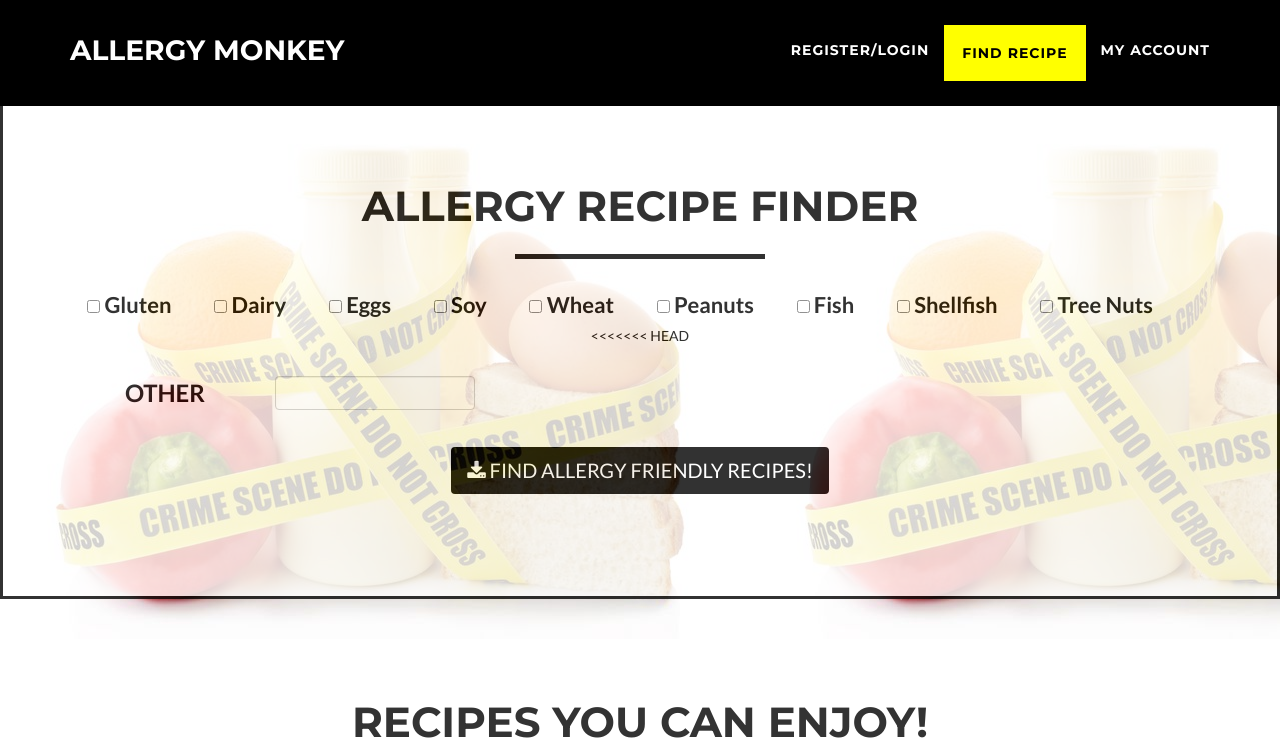
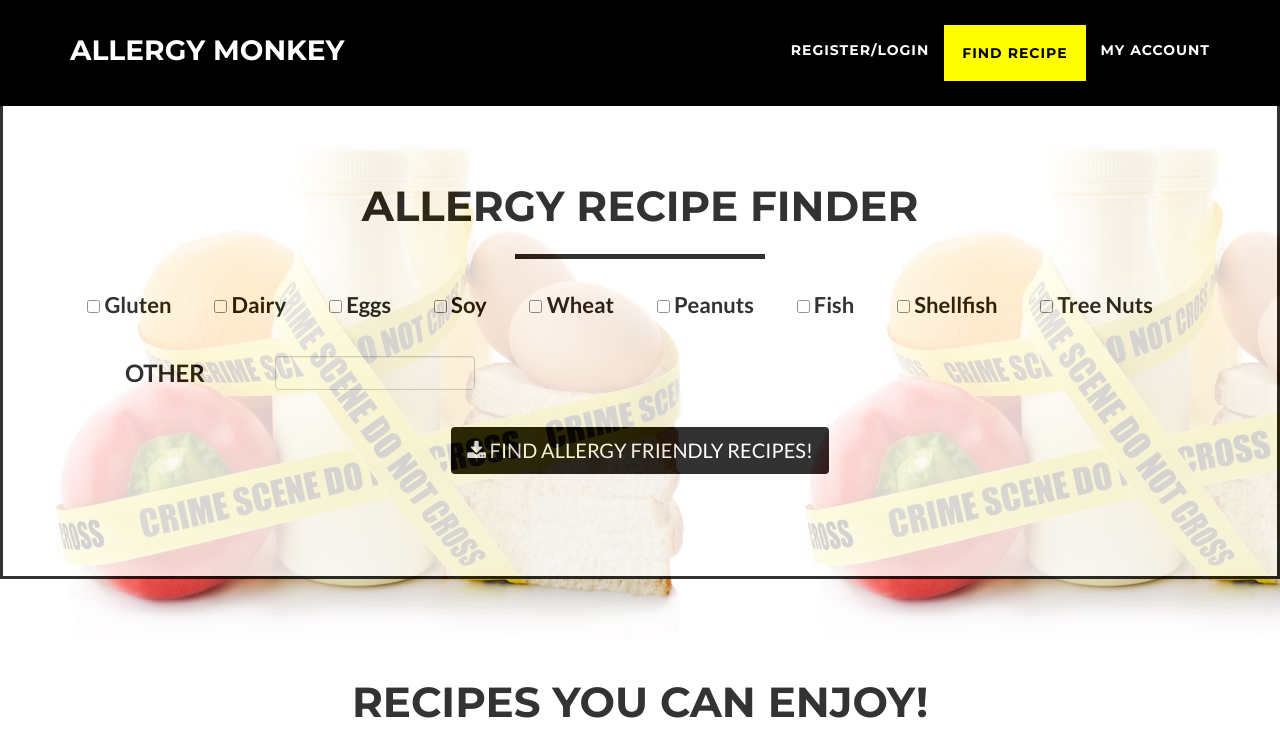
Before and after one commit to VisDPT/Project2, a PHP site: page /findRecipe.html in a window 1280 px wide. Shown: the top 747 px of the page. Run offline with PHP 8.4, Linux system fonts and the light colour scheme; some libraries are stand-ins or nearby versions.

Commit message:
merge conflict Resolved

```diff
--- a/views/startbootstrapTemplate/css/ourEdits.css
+++ b/views/startbootstrapTemplate/css/ourEdits.css
@@ -47,7 +47,6 @@ body {
 #userLeftSide {
     border: 5px groove yellow;
     height: 258px;
-
     /* width: 45%;*/
 }
 
--- a/views/startbootstrapTemplate/findRecipe.html
+++ b/views/startbootstrapTemplate/findRecipe.html
@@ -115,7 +115,7 @@
                 <label class="form-checkbox-inline">
                             <input class="form-check-input" type="checkbox" value="treeNuts" id="treeNuts"> Tree Nuts
                             </label>
-                <<<<<<< HEAD <!-- Input area ROW-->
+                <!-- Input area ROW-->
                 <div class="row">
                     <div class="col-lg-12 text-center">
                         <div class="form-group row" id="otherAllergyArea">
```
Lines whose indentation alone changed are shown as unchanged.
